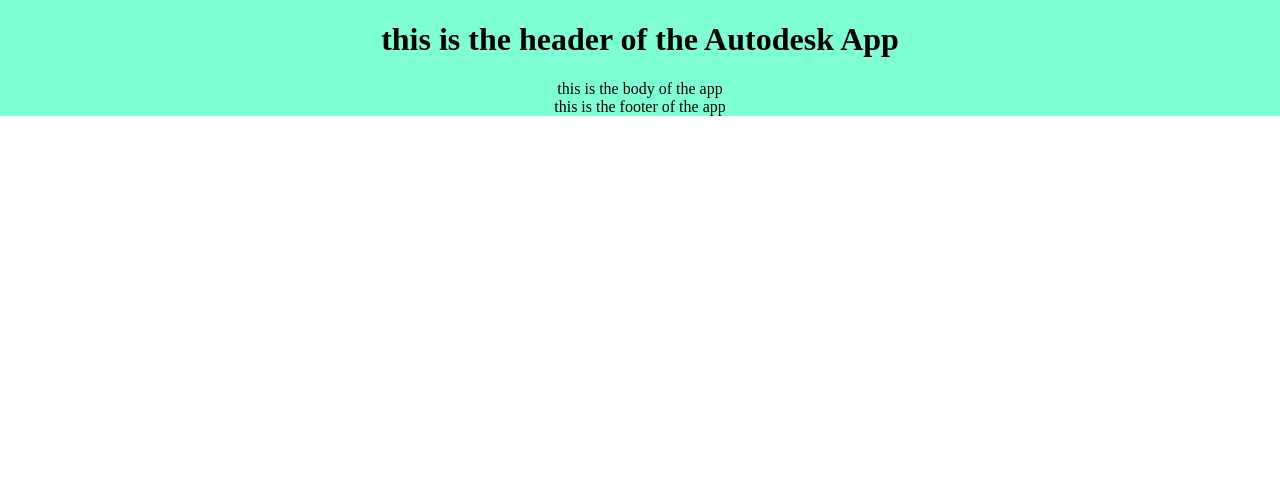
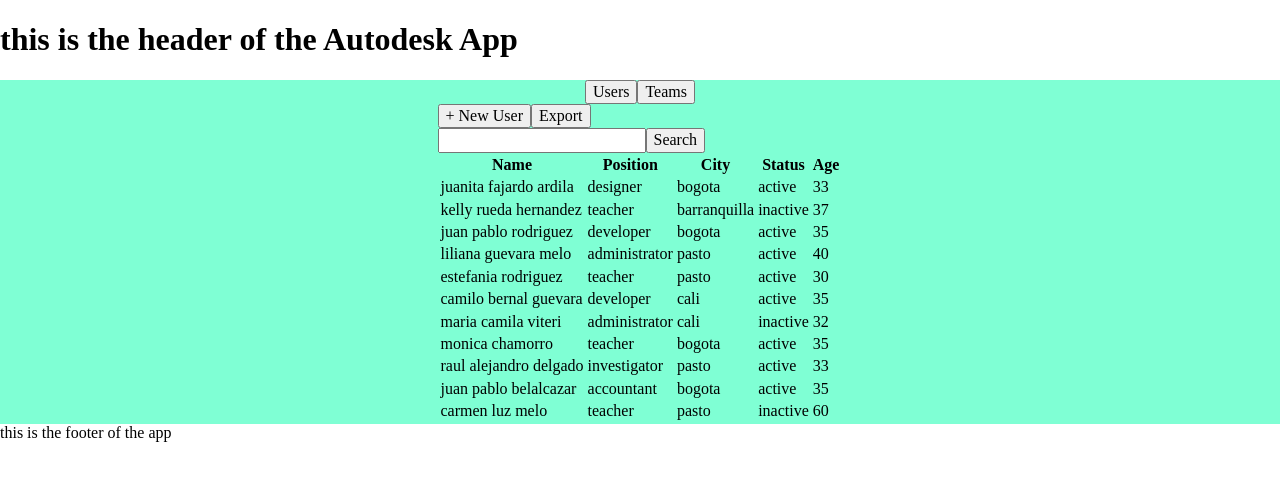
Before and after one commit to dupjpr/Autodesk-Exercise, a React (Create React App) app: page / in a window 1280 px wide. Shown: the top 480 px of the page. Built offline with nearby package versions, Linux system fonts and the light colour scheme; no server answers; the HTML template or start-up script is replaced by a standard one.

Commit message:
In this commite i have added a uuii library to generate the id for each child of the table, also was create the inputs to filter the information and the data from the api is display in the first tab

```diff
--- a/package.json
+++ b/package.json
@@ -15,6 +15,7 @@
     "react-scripts": "4.0.3",
     "redux": "^4.1.0",
     "redux-thunk": "^2.3.0",
+    "uuid": "^3.4.0",
     "web-vitals": "^1.0.1"
   },
   "scripts": {
--- /dev/null
+++ b/public/data.json
@@ -0,0 +1,82 @@
+{
+  "status": "success",
+  "data": [
+    {
+      "name": "juanita fajardo ardila",
+      "city": "bogota",
+      "age": 33,
+      "rol": "designer",
+      "status": "active"
+    },
+    {
+      "name": "kelly rueda hernandez",
+      "city": "barranquilla",
+      "age": 37,
+      "rol": "teacher",
+      "status": "inactive"
+    },
+    {
+      "name": "juan pablo rodriguez",
+      "city": "bogota",
+      "age": 35,
+      "rol": "developer",
+      "status": "active"
+    },
+    {
+      "name": "liliana guevara melo",
+      "city": "pasto",
+      "age": 40,
+      "rol": "administrator",
+      "status": "active"
+    },
+    {
+      "name": "estefania rodriguez",
+      "city": "pasto",
+      "age": 30,
+      "rol": "teacher",
+      "status": "active"
+    },
+    {
+      "name": "camilo bernal guevara",
+      "city": "cali",
+      "age": 35,
+      "rol": "developer",
+      "status": "active"
+    },
+    {
+      "name": "maria camila viteri",
+      "city": "cali",
+      "age": 32,
+      "rol": "administrator",
+      "status": "inactive"
+    },
+    {
+      "name": "monica chamorro",
+      "city": "bogota",
+      "age": 35,
+      "rol": "teacher",
+      "status": "active"
+    },
+    {
+      "name": "raul alejandro delgado",
+      "city": "pasto",
+      "age": 33,
+      "rol": "investigator",
+      "status": "active"
+    },
+    {
+      "name": "juan pablo belalcazar",
+      "city": "bogota",
+      "age": 35,
+      "rol": "accountant",
+      "status": "active"
+    },
+    {
+      "name": "carmen luz melo",
+      "city": "pasto",
+      "age": 60,
+      "rol": "teacher",
+      "status": "inactive"
+    }
+  ]
+}
--- a/src/components/home/Home.jsx
+++ b/src/components/home/Home.jsx
@@ -4,10 +4,16 @@
 import './home.style.scss';
 import Header from "../UI Library/header/Header";
 import Footer from "../UI Library/footer/Footer";
+import TabsButtons from "./tabsSectionButtons/TabsButtons";
+import TabOne from "./displayTabOne/TabOne";
+import TabTwo from "./displayTabTwo/TabTwo";
 
 const Home = () => {
+
   const storeData = useSelector(state => state);
   const dispatch = useDispatch();
+
+  const { statusTabs: { tabOne, tabTwo } } = storeData;
 
   useEffect(() => {
     dispatch(getDataAction());
@@ -16,11 +22,15 @@
 
   console.log(storeData);
   return (
-    <section className='sectionHome-container'>
+    <>
       <Header />
-      this is the body of the app
-      <Footer/>
-    </section>
+      <main className='sectionHome-container'>
+        <TabsButtons />
+        {tabOne && <TabOne />}
+        {tabTwo && <TabTwo />}
+      </main>
+      <Footer />
+    </>
   );
 }
 
--- /dev/null
+++ b/src/components/home/displayTabOne/TabOne.jsx
@@ -0,0 +1,39 @@
+import { useSelector } from "react-redux";
+import Utilities from "./utilities/Utilities";
+import { v4 as uuidv4 } from 'uuid';
+
+const TabOne = () => {
+
+  const storeData = useSelector(state => state);
+
+  const { dataDisplay } = storeData;
+
+  return (
+    <div>
+      <Utilities />
+      {dataDisplay && <table>
+        <thead>
+          <tr>
+            <th>Name</th>
+            <th>Position</th>
+            <th>City</th>
+            <th>Status</th>
+            <th>Age</th>
+          </tr>
+        </thead>
+        <tbody>
+          {dataDisplay.map((item) => <tr key={uuidv4()}>
+            <td>{item.name}</td>
+            <td>{item.rol}</td>
+            <td>{item.city}</td>
+            <td>{item.status}</td>
+            <td>{item.age}</td>
+          </tr>)}
+        </tbody>
+      </table>}
+
+    </div>
+  );
+}
+
+export default TabOne;
--- /dev/null
+++ b/src/components/home/displayTabOne/utilities/Utilities.jsx
@@ -0,0 +1,42 @@
+import { useDispatch, useSelector } from "react-redux";
+
+const Utilities = () => {
+
+  const storeData = useSelector(state => state);
+  const dispatch = useDispatch();
+
+  const { searchInput } = storeData;
+
+  function handleChange(e) {
+
+    const target = e.target;
+
+    console.log(target.value);
+  }
+
+
+  function handleSubmit(e) {
+    e.preventDefault();
+    console.log('sending');
+  }
+
+  return (
+    <div>
+      <button> + New User</button>
+      <button> Export</button>
+      <form onSubmit={(e) => handleSubmit(e)}>
+        <input
+          type="text"
+          placeholder="Search by city, status, position"
+          value={searchInput}
+          name='inputOne'
+          onChange={(e) => handleChange(e)}
+        />
+        <input type="submit" value="Search" />
+
+      </form>
+    </div>
+  );
+}
+
+export default Utilities;
--- /dev/null
+++ b/src/components/home/displayTabTwo/TabTwo.jsx
@@ -0,0 +1,9 @@
+const TabTwo = () => {
+  return (
+    <div>
+      this is the tab two
+    </div>
+   );
+}
+
+export default TabTwo;
--- /dev/null
+++ b/src/components/home/homeActions.js
@@ -0,0 +1,21 @@
+import {
+  TAB_SELECT
+} from '../../utilities/constants';
+
+const actions = {
+  tabSelect: (data) => ({
+    type: TAB_SELECT,
+    payload: data
+  })
+}
+
+const { tabSelect } = actions;
+
+const tabActions = (selectTab) => {
+  return dispatch => {
+    dispatch(tabSelect(selectTab))
+
+  }
+}
+
+export { tabActions };
--- /dev/null
+++ b/src/components/home/tabsSectionButtons/TabsButtons.jsx
@@ -0,0 +1,41 @@
+import { useDispatch } from "react-redux";
+import { tabActions } from '../homeActions';
+
+const TabsButtons = () => {
+
+  const dispatch = useDispatch();
+
+  function handleClick(e) {
+
+    const target = e.target;
+    const name = target.name;
+
+    if (name === 'optionOne') {
+      dispatch(tabActions({ tabOne: true, tabTwo: false }));
+    }
+
+    if (name === 'optionTwo') {
+      dispatch(tabActions({ tabOne: false, tabTwo: true }));
+    }
+
+  }
+
+  return (
+    <div>
+      <button
+        onClick={(e) => handleClick(e)}
+        name='optionOne'
+      >
+        Users
+      </button>
+      <button
+        onClick={(e) => handleClick(e)}
+        name='optionTwo'
+      >
+        Teams
+      </button>
+    </div>
+  );
+}
+
+export default TabsButtons;
--- a/src/redux/axiosActions.js
+++ b/src/redux/axiosActions.js
@@ -25,13 +25,15 @@
 
 const getDataAction = () => {
 
-  const baseUrl = 'https://autodesk.free.beeceptor.com';
-  const apiPath = '/users';
-  const demoUrl = `${baseUrl}${apiPath}`;
+  // const baseUrl = 'https://autodesk.free.beeceptor.com';
+  // const apiPath = '/users';
+  // const url = `${baseUrl}${apiPath}`;
+
+  const localPath = 'data.json';
 
   return dispatch => {
     dispatch(loading(true));
-    _http.GET(demoUrl)
+    _http.GET(localPath)
       .then((res) => {
         dispatch(getData(res))
         dispatch(loading(false));
--- a/src/redux/reducers/rootReducer.js
+++ b/src/redux/reducers/rootReducer.js
@@ -1,7 +1,8 @@
 import {
   LOADING,
   GET_PROFILE,
-  ERROR
+  ERROR,
+  TAB_SELECT
 } from '../../utilities/constants';
 
 const rootReducer = (state, action) => {
@@ -15,12 +16,18 @@
     case GET_PROFILE:
       return {
         ...state,
-        data: action.payload
+        dataRequest: action.payload,
+        dataDisplay: action.payload.data
       }
     case ERROR:
       return {
         ...state,
         error: action.payload
+      }
+    case TAB_SELECT:
+      return {
+        ...state,
+        statusTabs: action.payload
       }
     default:
       return state
--- a/src/redux/store.js
+++ b/src/redux/store.js
@@ -3,8 +3,11 @@
 import thunk from 'redux-thunk';
 
 const initialState = {
-  data: '',
+  dataRequest: '',
+  dataDisplay: '',
   loading: false,
+  statusTabs: { tabOne: true, tabTwo: false },
+  searchInput: ' '
 }
 
 const store = createStore(rootReducer, initialState, applyMiddleware(thunk));
--- a/src/utilities/constants.js
+++ b/src/utilities/constants.js
@@ -1,9 +1,11 @@
 const LOADING = 'LOADING';
 const GET_PROFILE = 'GET_PROFILE';
 const ERROR = 'ERROR';
+const TAB_SELECT = 'TAB_SELECT';
 
 export {
   LOADING,
   GET_PROFILE,
-  ERROR
+  ERROR,
+  TAB_SELECT
  };
```
Also changed, not shown: 2 other files (tests, documents, lock files or other folders).
